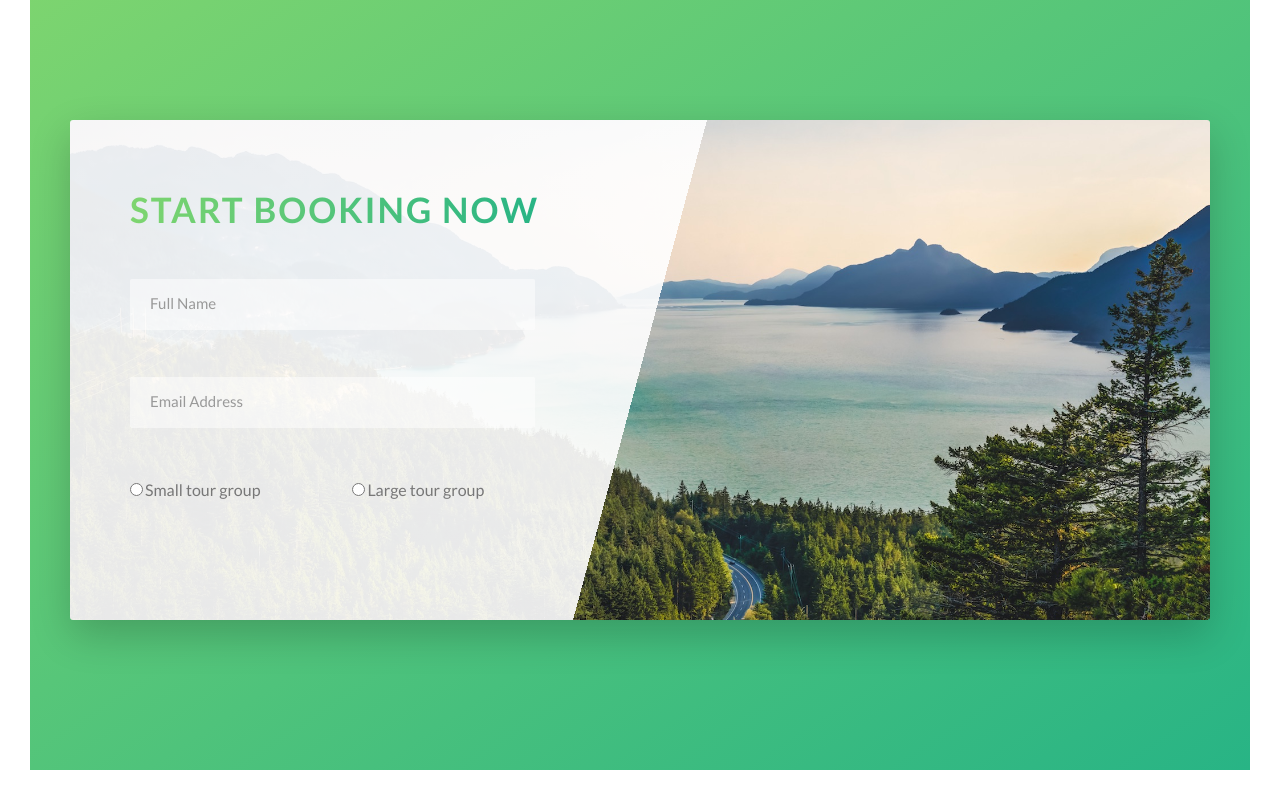
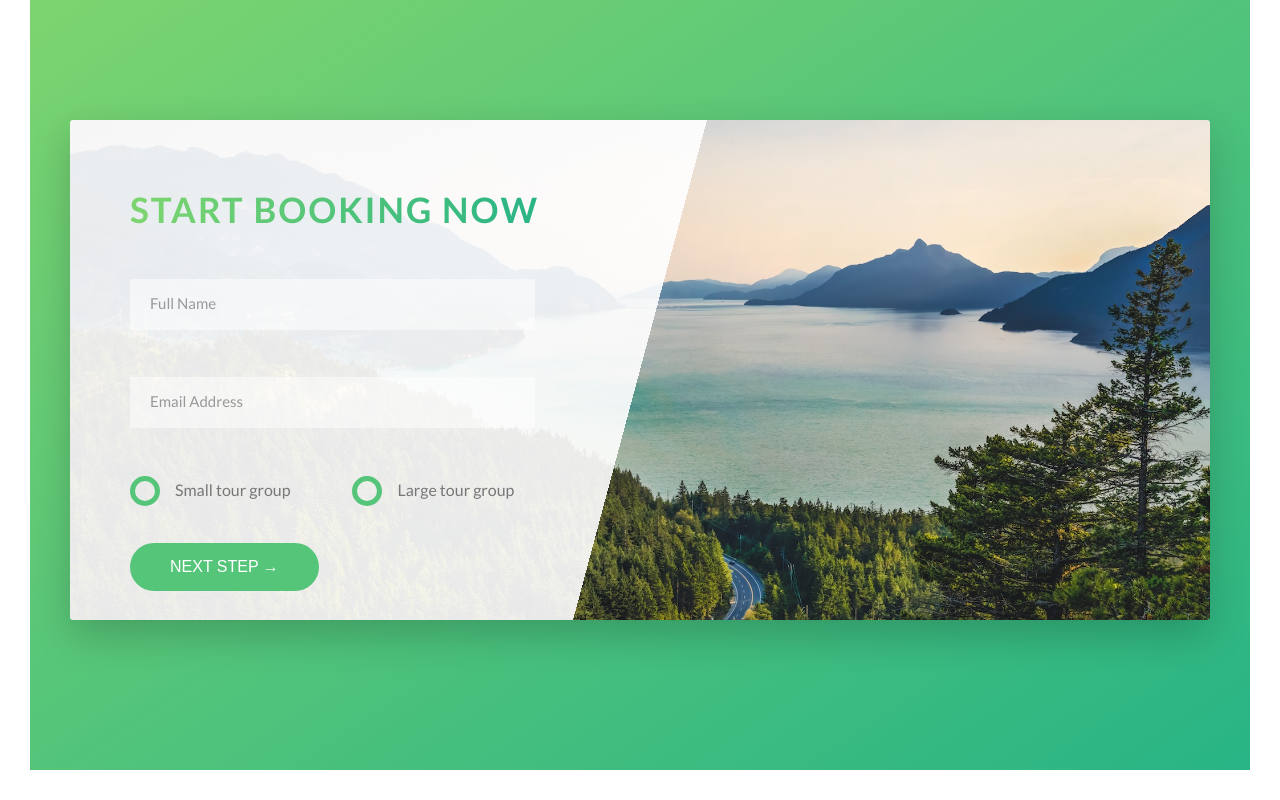
Before and after one commit to nosremetnarg/Natours, a website: page index.html in a window 1280 px wide. Shown: the part 4448-5248 px from the top of the page. Drawn offline with Linux system fonts and the light colour scheme.

Commit message:
booking section complete custom radio buttons added

```diff
--- a/index.html
+++ b/index.html
@@ -328,7 +328,7 @@
                   <label for="email" class="form__label">Email Address</label>
                 </div>
 
-                <div class="form__group">
+                <div class="form__group u-margin-bottom-medium">
                   <div class="form__radio-group">
                     <input
                       type="radio"
@@ -355,6 +355,9 @@
                     Large tour group
                   </label>
                     </div>
+                </div>
+                <div class="form__group">
+                    <button class="btn btn--green">Next step &rarr;</button>
                 </div>
                 </form>
               </form>
--- a/sass/base/_utilities.scss
+++ b/sass/base/_utilities.scss
@@ -1,18 +1,18 @@
 .u-center-text {
-  text-align: center;
+  text-align: center !important;
 }
 .u-margin-bottom-small {
-  margin-bottom: 1.5rem;
+  margin-bottom: 1.5rem !important;
 }
 .u-margin-bottom-medium {
-  margin-bottom: 4rem;
+  margin-bottom: 4rem !important;
 }
 .u-margin-bottom-big {
-  margin-bottom: 8rem;
+  margin-bottom: 8rem !important;
 }
 .u-margin-top-big {
-  margin-top: 8rem;
+  margin-top: 8rem !important;
 }
 .u-margin-top-huge {
-  margin-top: 10rem;
+  margin-top: 10rem !important;
 }
--- a/sass/components/_button.scss
+++ b/sass/components/_button.scss
@@ -1,4 +1,5 @@
 .btn {
+  &,
   &:link,
   &:visited {
     text-transform: uppercase;
@@ -10,8 +11,12 @@
     position: relative;
     animation: moveInBottom 1s ease-out;
     font-size: $default-font-size;
+
+    // change the button element
+    border: none;
+    cursor: pointer;
   }
-  &:hover {
+  &:hover{
     transform: translateY(-3px);
     box-shadow: 0 1rem 2rem rgba($color-black, 0.2);
     &::after {
@@ -19,7 +24,9 @@
       opacity: 0;
     }
   }
-  &:active {
+  &:active,
+  &:focus {
+    outline: none;
     transform: translateY(-1px);
     box-shadow: 0 0.5rem 1rem rgba($color-black, 0.2);
   }
--- a/sass/components/_form.scss
+++ b/sass/components/_form.scss
@@ -56,12 +56,44 @@
 
   }
 
+  &__radio-input {
+    display: none;
+  }
+
   &__radio-label {
       font-size: $default-font-size;
       cursor: pointer;
+      position: relative;
+      padding-left: 4.5rem;
   }
 
-  &__radio-buton {
+  &__radio-button {
+      height: 3rem;
+      width: 3rem;
+      border: 5px solid $color-primary;
+      border-radius: 50%;
+      display: inline-block;
+      position: absolute;
+      left: 0;
+      top: -.4rem;
 
+    &::after {
+      content: '';
+      display: block;
+      height: 1.3rem;
+      width: 1.3rem;
+      border-radius: 50%;
+      position: absolute;
+      top: 50%;
+      left: 50%;
+      transform: translate(-50%, -50%);
+      background-color: $color-primary;
+      opacity: 0;
+      transition: opacity .2s;
+    }
+  }
+
+  &__radio-input:checked ~ &__radio-label &__radio-button::after {
+    opacity: 1;
   }
 }
```
Also changed, not shown: css/style.css.
